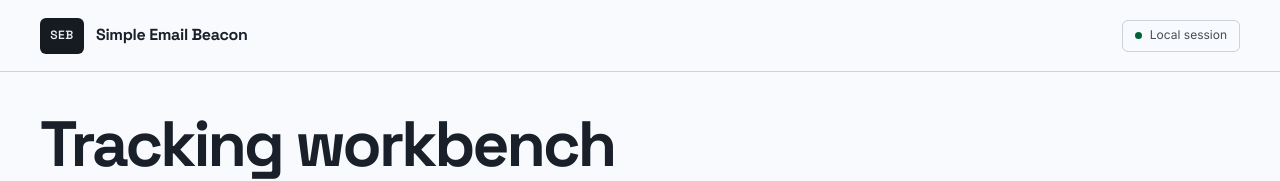
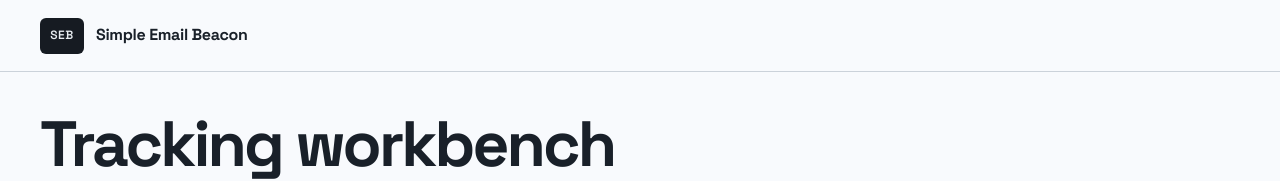
Before and after one commit to chuongCode/Simple-Email-Beacon-Java-Edition, a React (Create React App) app in the folder frontend/: page / in a window 1280 px wide. Shown: the top 181 px of the page. Built offline with nearby package versions, Linux system fonts and the light colour scheme.

Commit message:
refine dashboard header status

```diff
--- a/frontend/src/App.js
+++ b/frontend/src/App.js
@@ -112,10 +112,6 @@ function App() {
             <p className="brand-name">Simple Email Beacon</p>
           </div>
         </div>
-        <div className="runtime-state" aria-label="Application status">
-          <span className="runtime-dot" aria-hidden="true" />
-          <span>Local session</span>
-        </div>
       </header>
 
       <main className="workspace">
--- a/frontend/src/Workbench.css
+++ b/frontend/src/Workbench.css
@@ -62,7 +62,6 @@ h3 {
 }
 
 .brand-lockup,
-.runtime-state,
 .registry-title-group,
 .toolbar-actions,
 .open-state,
@@ -106,19 +105,6 @@ h3 {
   font-size: var(--text-sm);
 }
 
-.runtime-state {
-  border: var(--rule-thin) solid var(--color-rule);
-  border-radius: var(--radius-control);
-  color: var(--color-neutral);
-  font-family: var(--font-body);
-  font-size: var(--text-xs);
-  gap: var(--space-xs);
-  min-height: 2rem;
-  padding-inline: var(--space-sm);
-  white-space: nowrap;
-}
-
-.runtime-dot,
 .state-dot {
   background: var(--color-success);
   border-radius: 50%;
@@ -651,11 +637,6 @@ h1 {
 }
 
 @media (max-width: 39.99rem) {
-  .runtime-state {
-    padding-inline: var(--space-xs);
-  }
-
-  .runtime-state span:last-child,
   .search-field kbd {
     display: none;
   }
```
